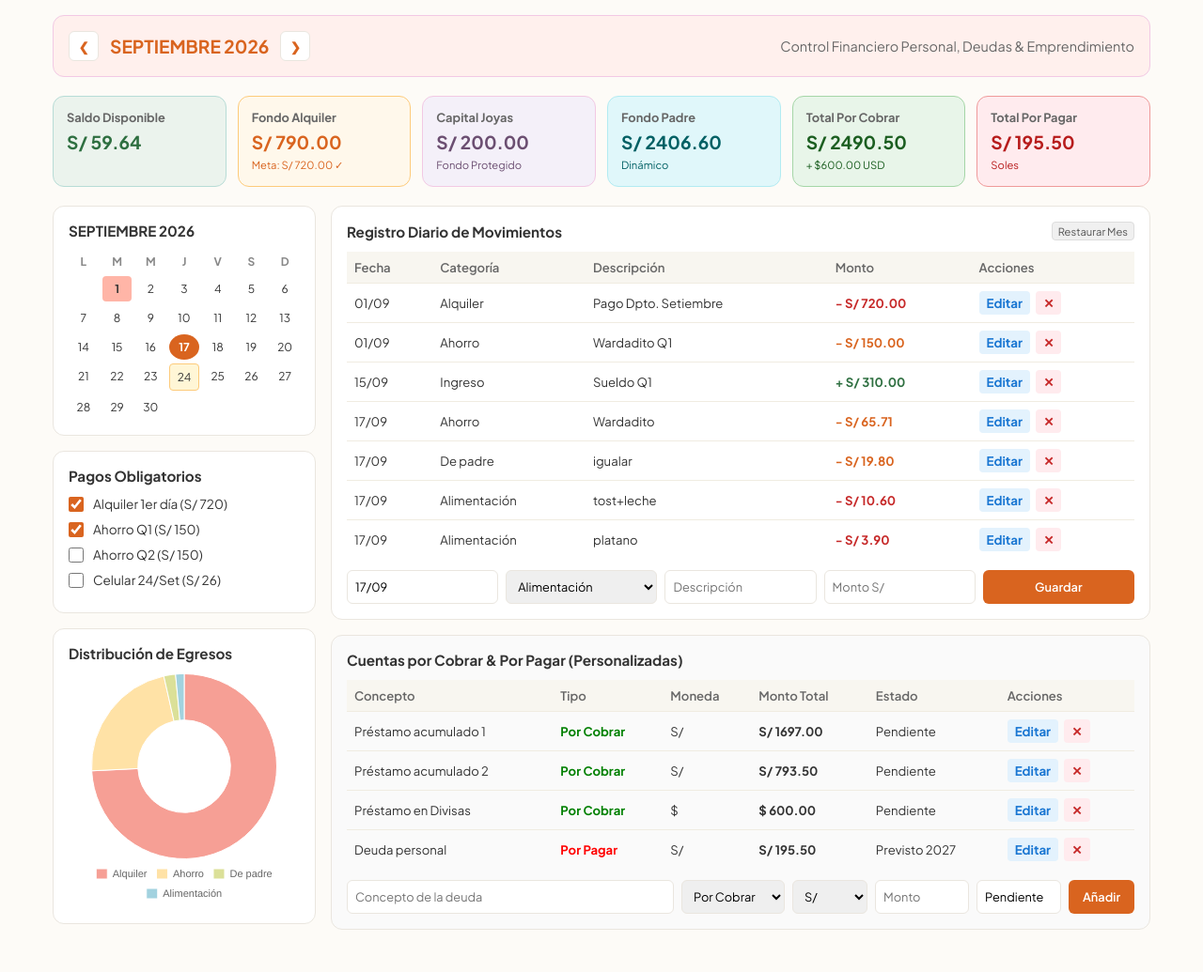
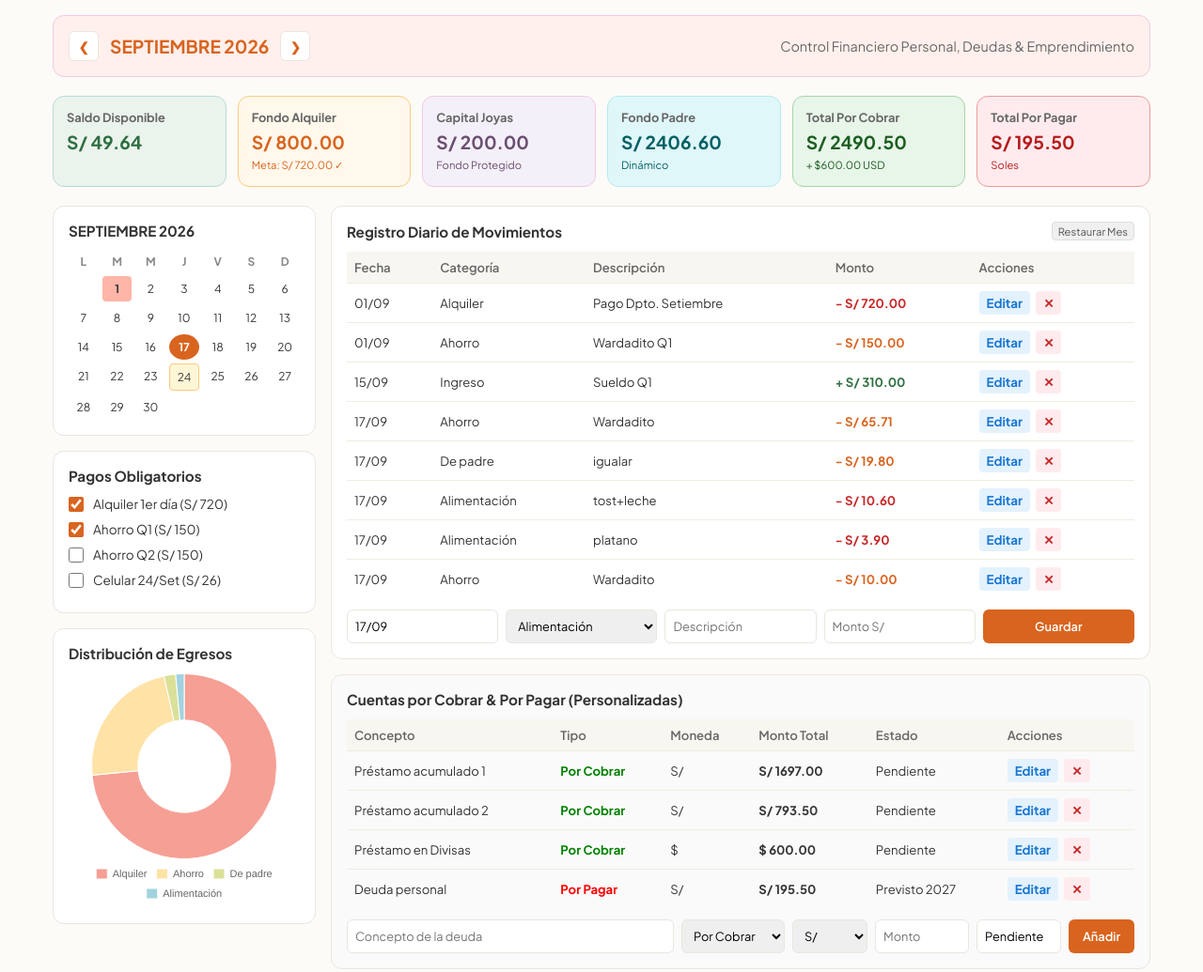
Before and after one commit to GHCODiana/finanzas, a plain HTML site: page index.html in a window 1280 px wide. Shown: the whole page at 94% size. Drawn offline with nearby package versions, Linux system fonts and the light colour scheme.

Commit message:
Update index.html

```diff
--- a/index.html
+++ b/index.html
@@ -246,7 +246,7 @@
         const NOMBRES_MESES = ["ENERO", "FEBRERO", "MARZO", "ABRIL", "MAYO", "JUNIO", "JULIO", "AGOSTO", "SEPTIEMBRE", "OCTUBRE", "NOVIEMBRE", "DICIEMBRE"];
 
         const SALDO_INICIAL_BASE = 719.65;
-        const FONDO_ALQUILER_FIJO = 790.00; // Valor fijo estricto solicitado
+        const FONDO_ALQUILER_BASE = 574.29; // Base ajustada para que sumando los ahorros (150 + 65.71 + 10) dé exactamente los S/ 790.00 con los que empezaste
         const FONDO_PADRE_BASE = 2426.40;
 
         const movimientosInicialesSeptiembre = [
@@ -256,7 +256,8 @@
             { fecha: "17/09", cat: "Ahorro", desc: "Wardadito", monto: 65.71 },
             { fecha: "17/09", cat: "De padre", desc: "igualar", monto: 19.80 },
             { fecha: "17/09", cat: "Alimentación", desc: "tost+leche", monto: 10.60 },
-            { fecha: "17/09", cat: "Alimentación", desc: "platano", monto: 3.90 }
+            { fecha: "17/09", cat: "Alimentación", desc: "platano", monto: 3.90 },
+            { fecha: "17/09", cat: "Ahorro", desc: "Wardadito", monto: 10.00 }
         ];
 
         const deudasIniciales = [
@@ -333,15 +334,24 @@
 
         function calcularSaldos() {
             let saldoDisponible = SALDO_INICIAL_BASE;
+            let fondoAlquiler = FONDO_ALQUILER_BASE;
             let fondoPadre = FONDO_PADRE_BASE;
 
             movimientos.forEach(m => {
                 const montoNum = parseFloat(m.monto) || 0;
+                const descLower = (m.desc || '').toLowerCase();
+                const esAhorroOwardadito = m.cat === 'Ahorro' || descLower.includes('wardadito');
 
+                // Saldo disponible (ingresos suman, gastos restan)
                 if (m.cat === 'Ingreso') {
                     saldoDisponible += montoNum;
                 } else {
                     saldoDisponible -= montoNum;
+                }
+
+                // Fondo alquiler: aumenta con los ahorros/wardaditos
+                if (esAhorroOwardadito) {
+                    fondoAlquiler += montoNum;
                 }
 
                 if (m.cat === 'De padre') {
@@ -350,7 +360,7 @@
             });
 
             document.getElementById('val-disponible').innerText = `S/ ${saldoDisponible.toFixed(2)}`;
-            document.getElementById('val-alquiler').innerText = `S/ ${FONDO_ALQUILER_FIJO.toFixed(2)}`;
+            document.getElementById('val-alquiler').innerText = `S/ ${fondoAlquiler.toFixed(2)}`;
             document.getElementById('val-padre').innerText = `S/ ${fondoPadre.toFixed(2)}`;
         }
 
@@ -403,7 +413,10 @@
 
             movimientos.forEach((m, index) => {
                 const isIngreso = m.cat === 'Ingreso';
-                const color = isIngreso ? '#2E6F40' : (m.cat === 'Ahorro' || m.cat === 'De padre' ? '#D9641F' : '#C62828');
+                const descLower = (m.desc || '').toLowerCase();
+                const esAhorroOwardadito = m.cat === 'Ahorro' || descLower.includes('wardadito');
+
+                const color = isIngreso ? '#2E6F40' : (esAhorroOwardadito || m.cat === 'De padre' ? '#D9641F' : '#C62828');
                 const signo = isIngreso ? '+' : '-';
 
                 const tr = document.createElement('tr');
```
